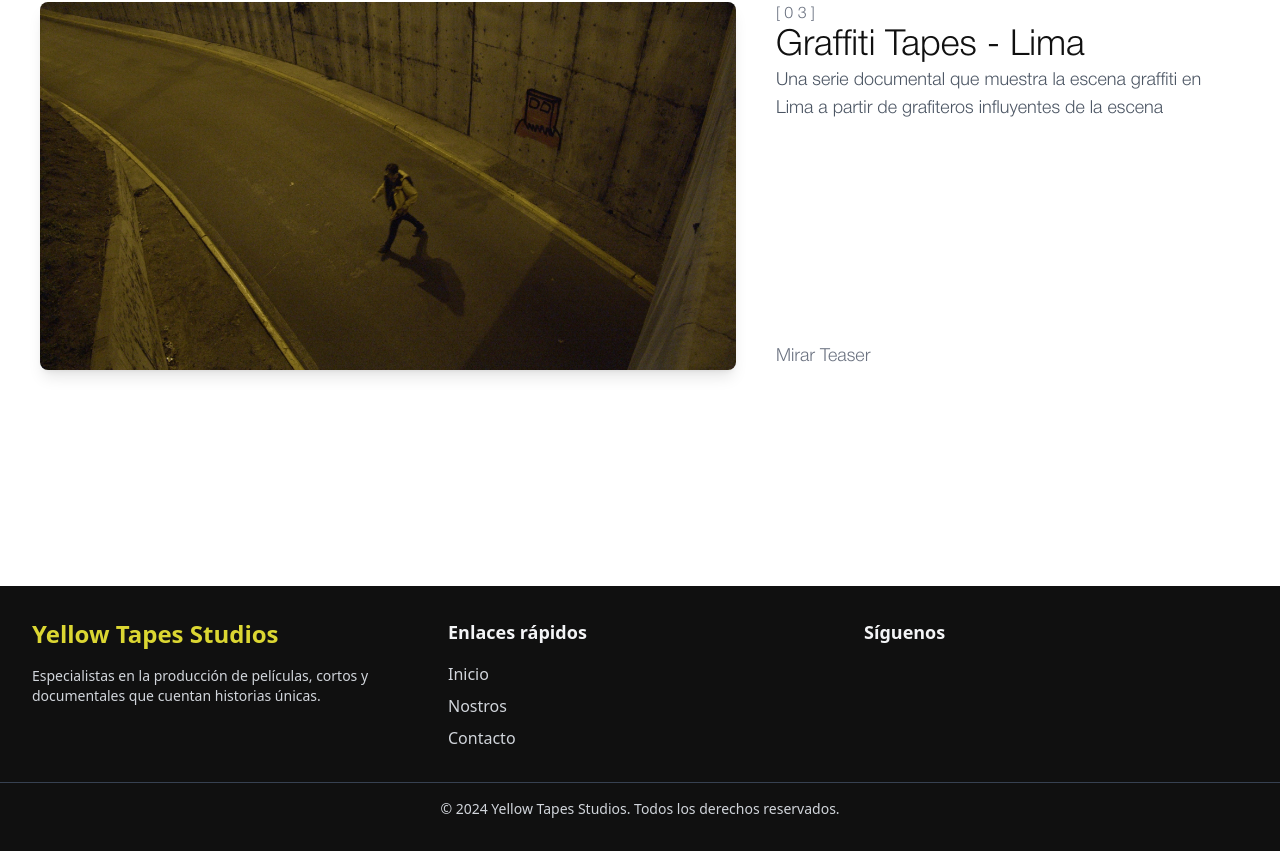
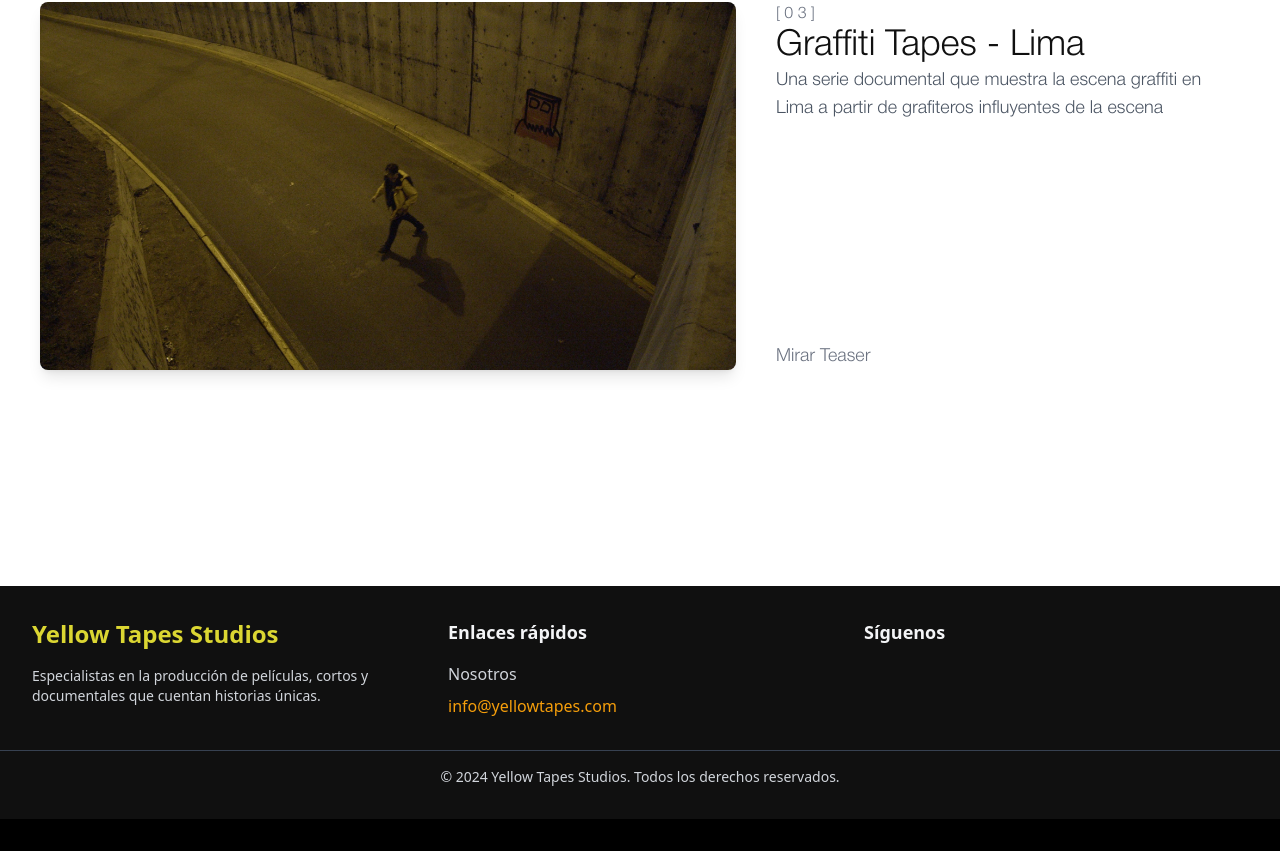
Before and after one commit to LaJuFA/pagina-ant, a React (Vite) app: page / in a window 1280 px wide. Shown: the part 2614-3465 px from the top of the page. After the commit the page ends 3433 px from the top, so only its background shows below. Built offline with nearby package versions, Linux system fonts and the light colour scheme.

Commit message:
cambios antes de las animaciones

```diff
--- a/src/components/Footer.jsx
+++ b/src/components/Footer.jsx
@@ -1,4 +1,5 @@
 import React from 'react';
+import { Link } from 'react-router-dom';
 
 const Footer = () => {
   return (
@@ -15,13 +16,12 @@ const Footer = () => {
           <h2 className="text-lg font-semibold text-gray-100">Enlaces rápidos</h2>
           <ul className="mt-4 space-y-2">
             <li>
-              <a href="#" className="hover:text-yellow-500">Inicio</a>
+              <Link to="/Nosotros">
+                <p className="hover:text-yellow-500">Nosotros</p>
+              </Link>
             </li>
             <li>
-              <a href="#aboutUs" className="hover:text-yellow-500">Nostros</a>
-            </li>
-            <li>
-              <a href="#contact" className="hover:text-yellow-500">Contacto</a>
+              <p className='text-yellow-500 cursor-text select-text'>info@yellowtapes.com</p>
             </li>
           </ul>
         </div>
--- a/src/components/Navbar.jsx
+++ b/src/components/Navbar.jsx
@@ -4,6 +4,7 @@ import { faInstagram } from "@fortawesome/free-brands-svg-icons"
 import { faYoutube } from "@fortawesome/free-brands-svg-icons"
 import { faEnvelope } from "@fortawesome/free-regular-svg-icons"
 import iconImg from "../assets/image.svg"
+import { useEffect, useState } from "react"
 
 const Navbar = () => {
     const copyToClipboard = () => {
@@ -11,9 +12,21 @@ const Navbar = () => {
         alert("Email copiado")
     }
 
+    const [isScrolled, setIsScrolled] = useState(false);
+
+    useEffect(() => {
+    const handleScroll = () => {
+      setIsScrolled(window.scrollY > 50);
+    };
+    window.addEventListener('scroll', handleScroll);
+    return () => window.removeEventListener('scroll', handleScroll);
+    }, []);
+
+
+
   return (
     <header className="w-full px-4 sm:px-8 flex justify-between items-center">
-        <nav className="fixed top-0 left-0 w-full z-20 bg-transparent">
+        <nav className={`fixed top-0 left-0 w-full z-20 ${isScrolled ? 'bg-zinc' : 'bg-transparent'} transition duration-300`}>
             <div className="max-w-7xl mx-auto px-4 sm:px-6 lg:px-8">
                 <div className="flex items-center justify-between h-16">
                     <div className="flex-shrink-0">
```
